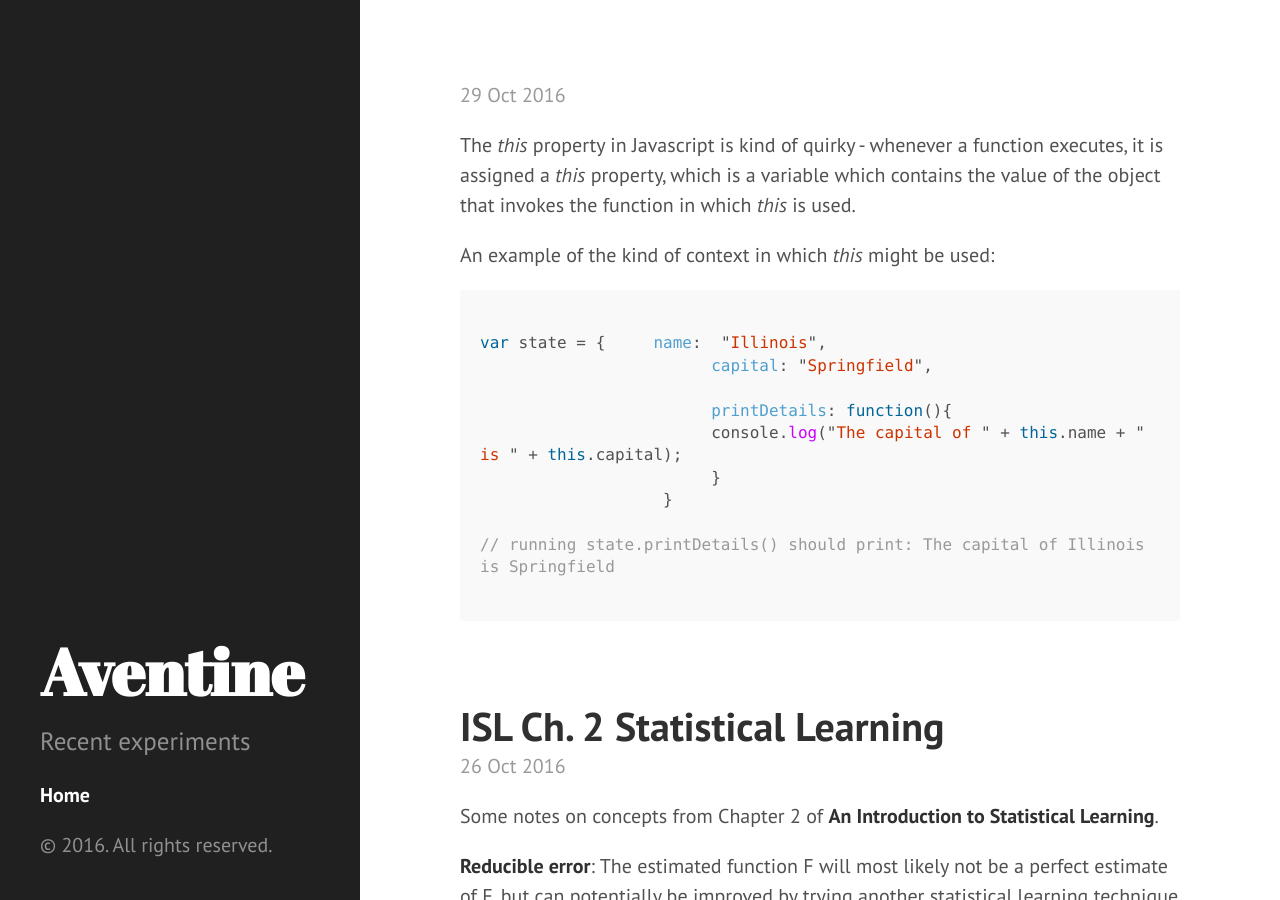
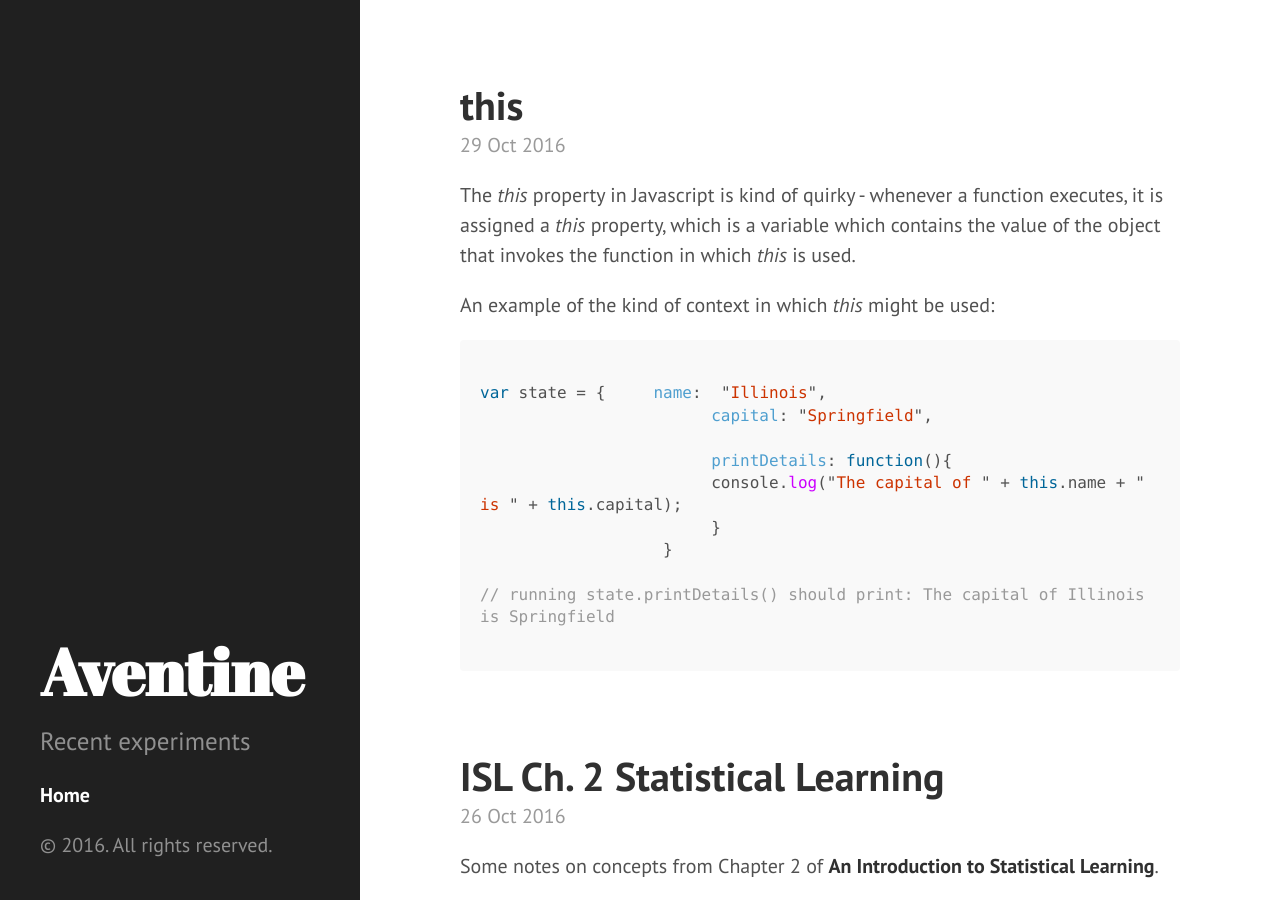
Before and after one commit to nmulani/nmulani.github.io, a Jekyll site: the page built from index.html, in a window 1280 px wide and 900 px high. Built offline with Jekyll 4.4.1, drawn with Linux system fonts in a browser that asks for light colours; the list of posts is cut into pages by our own code.

Commit message:
Post update: *this*

```diff
--- a/_posts/2016-10-29-this.markdown
+++ b/_posts/2016-10-29-this.markdown
@@ -1,6 +1,6 @@
 ---
 published: true
-title: *this*
+title: this
 layout: post
 ---
 The *this* property in Javascript is kind of quirky - whenever a function executes, it is assigned a *this* property, which is a variable which contains the value of the object that invokes the function in which *this* is used.
```
